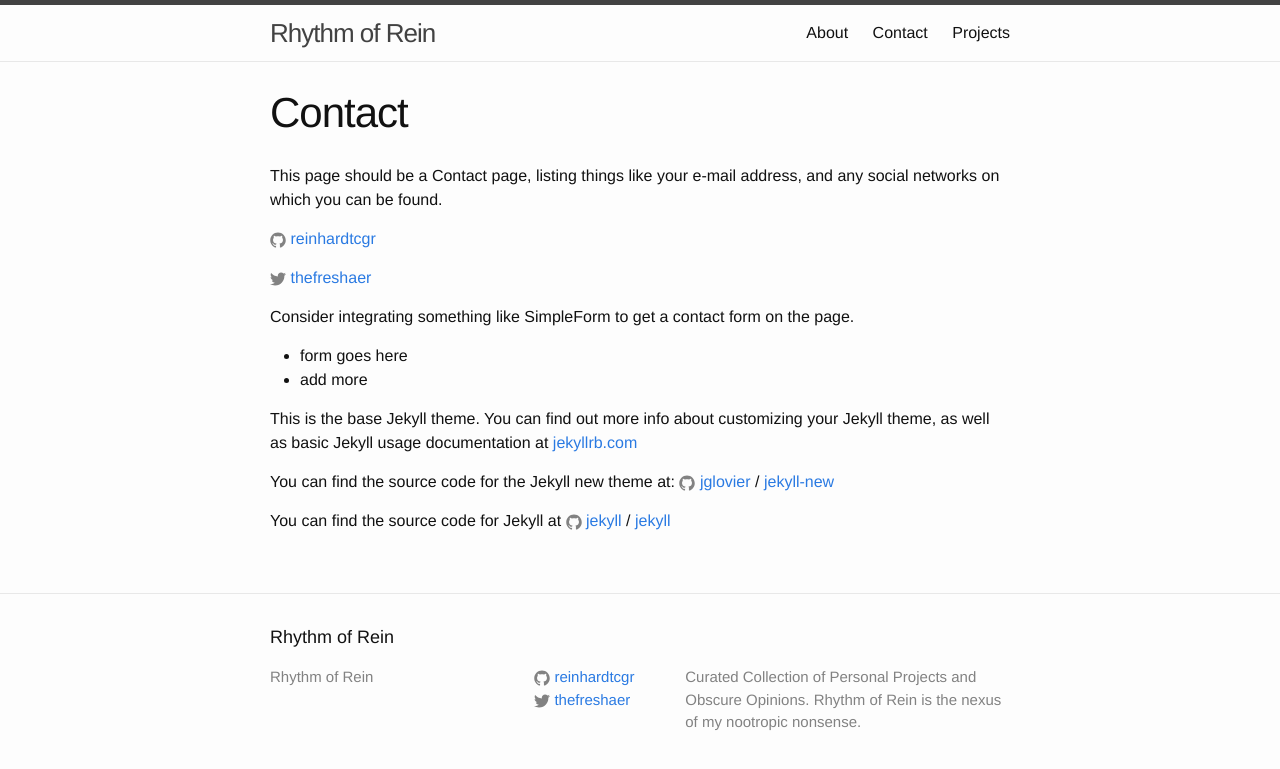
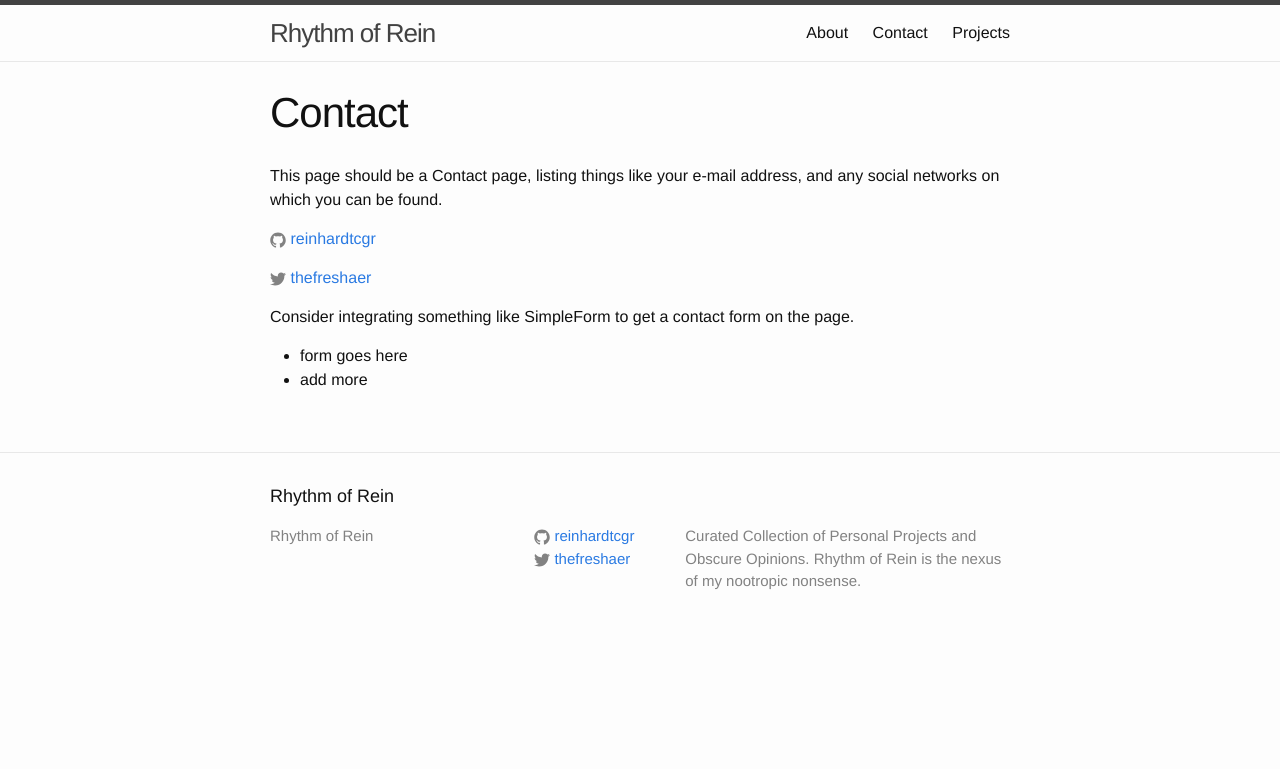
Before and after one commit to reinhardt021/reinhardt021.github.io, a Jekyll site: the page built from contact.md, in a window 1280 px wide. Shown: the top 769 px of the page. Built offline with Jekyll 4.4.1, drawn with Linux system fonts in a browser that asks for light colours.

Commit message:
Cleaned up the Contact page

```diff
--- a/contact.md
+++ b/contact.md
@@ -10,24 +10,16 @@ and any social networks on which you can be found.
 {% if site.github_username %}
   {% include icon-github.html username=site.github_username %}
 {% endif %}
-
 {% if site.twitter_username %}
   {% include icon-twitter.html username=site.twitter_username %}
 {% endif %}
 
-
 Consider integrating something like SimpleForm to get a contact form on the page.
-
  - form goes here
  - add more
 
 
-This is the base Jekyll theme. You can find out more info about customizing your Jekyll theme, as well as basic Jekyll usage documentation at [jekyllrb.com](http://jekyllrb.com/)
-
-You can find the source code for the Jekyll new theme at:
+<!-- You can find the source code for the Jekyll new theme at:
 {% include icon-github.html username="jglovier" %} /
 [jekyll-new](https://github.com/jglovier/jekyll-new)
-
-You can find the source code for Jekyll at
-{% include icon-github.html username="jekyll" %} /
-[jekyll](https://github.com/jekyll/jekyll)
+ -->
```
